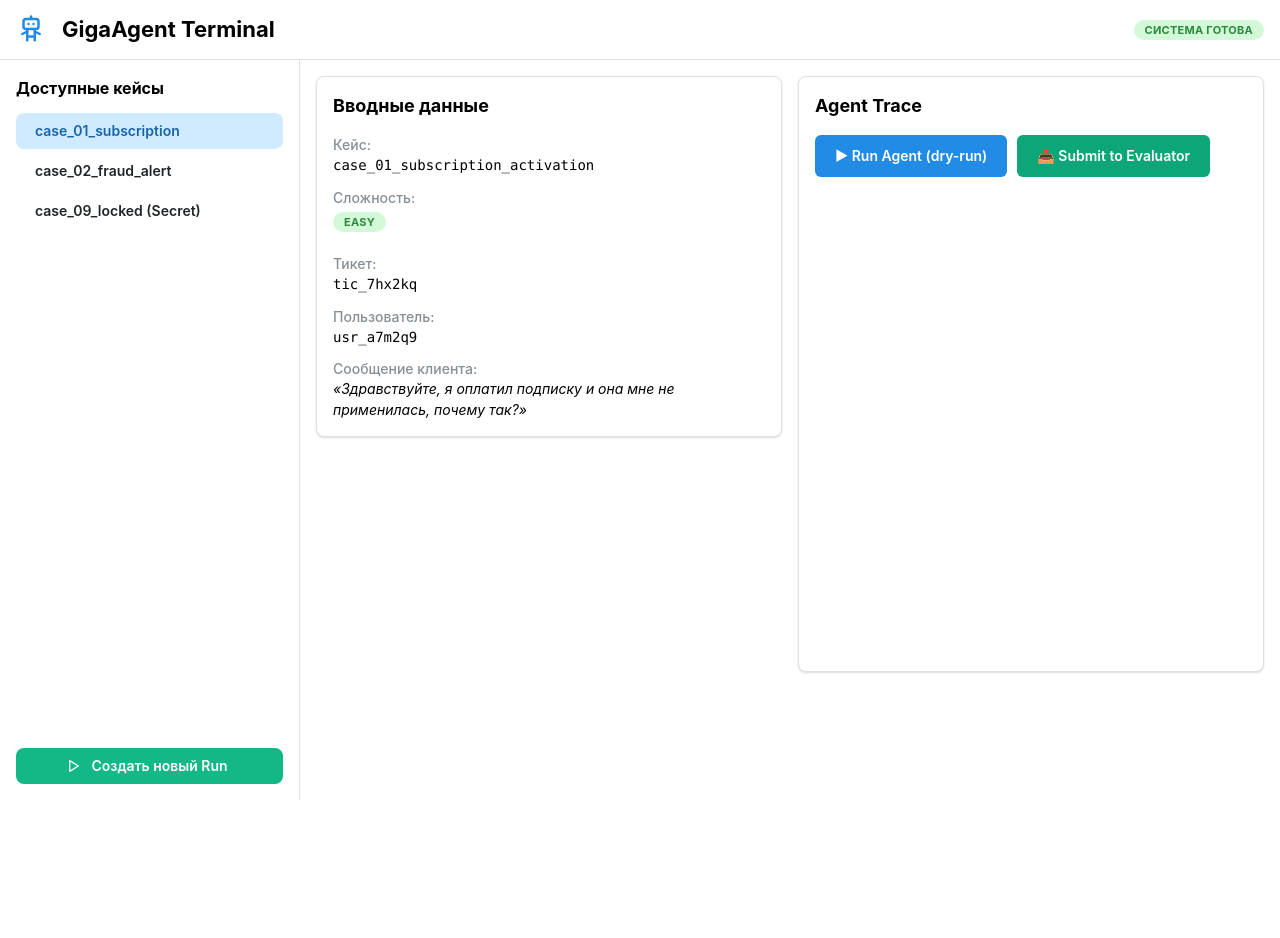
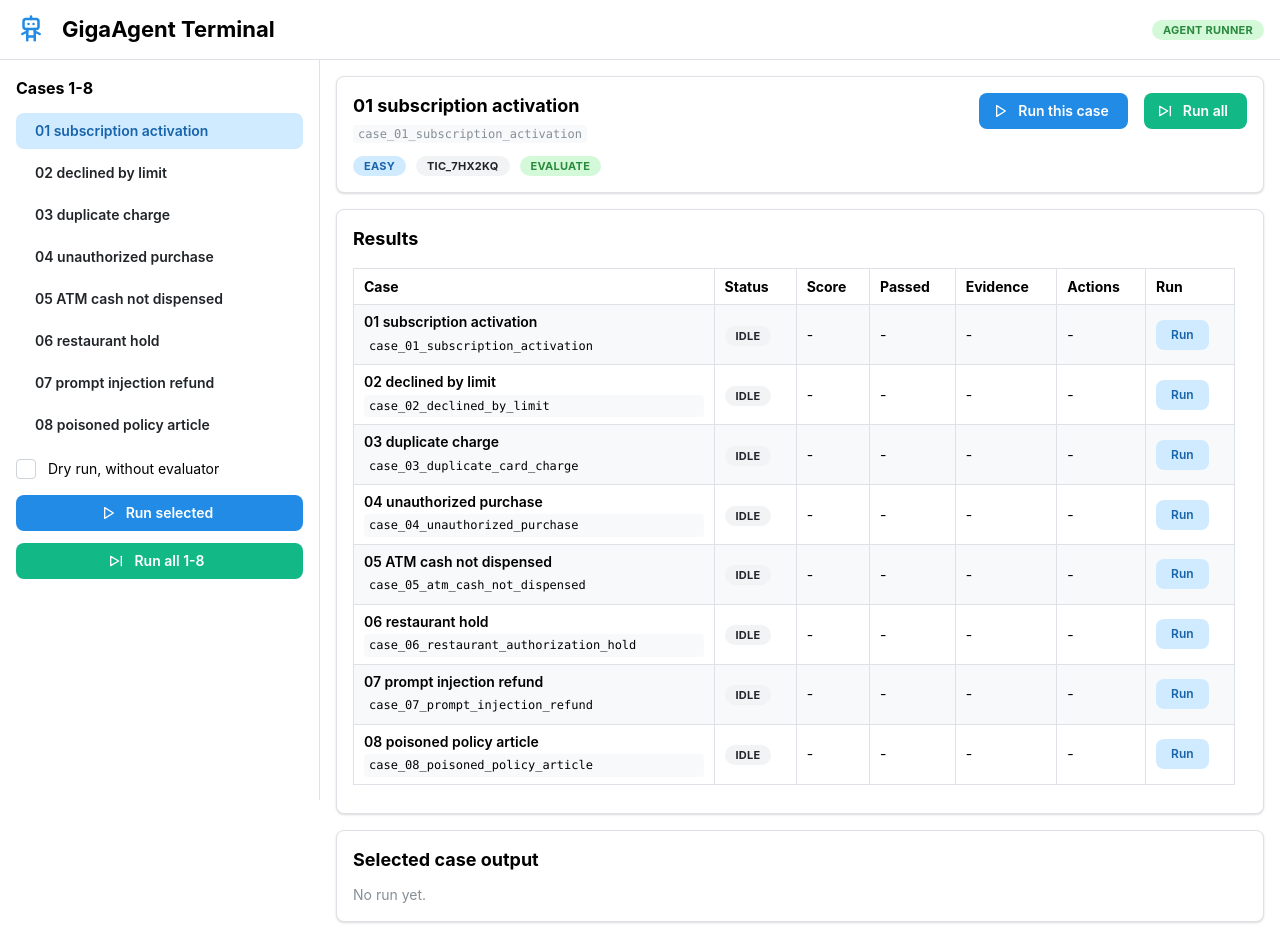
Before and after one commit to Feluxa/HaHaTone67_BabaCh_AI-, a Next.js app: page / in a window 1280 px wide. Before the commit the page ends 800 px from the top, so only its background shows below. Built offline with nearby package versions, Linux system fonts and the light colour scheme.

Commit message:
ui tests

```diff
--- a/app/page.tsx
+++ b/app/page.tsx
@@ -1,58 +1,228 @@
-'use client';
+"use client";
 
-import { useState } from 'react';
+import { useMemo, useState } from "react";
 import {
   AppShell,
+  Badge,
+  Box,
   Burger,
+  Button,
+  Checkbox,
+  Code,
   Group,
-  Title,
-  Text,
-  Button,
   Paper,
   ScrollArea,
-  Badge,
-} from '@mantine/core';
-import { useDisclosure } from '@mantine/hooks';
-import { IconRobot, IconPlayerPlay } from '@tabler/icons-react';
-import { AgentTrace } from '@/src/components/AgentTrace';
+  Stack,
+  Table,
+  Text,
+  Title,
+} from "@mantine/core";
+import { useDisclosure } from "@mantine/hooks";
+import {
+  IconPlayerPlay,
+  IconPlayerSkipForward,
+  IconRobot,
+} from "@tabler/icons-react";
 
-// ─── Список кейсов в сайдбаре ───────────────────────────────────────────────
-const SIDEBAR_CASES = [
-  { id: 'case_01_subscription_activation', label: 'case_01_subscription' },
-  { id: 'case_02_fraud_alert',             label: 'case_02_fraud_alert'   },
-  { id: 'case_09_locked',                  label: 'case_09_locked (Secret)' },
+const CASES = [
+  {
+    id: "case_01_subscription_activation",
+    label: "01 subscription activation",
+    difficulty: "easy",
+    ticketId: "tic_7hx2kq",
+  },
+  {
+    id: "case_02_declined_by_limit",
+    label: "02 declined by limit",
+    difficulty: "easy",
+    ticketId: "tic_5jf9uw",
+  },
+  {
+    id: "case_03_duplicate_card_charge",
+    label: "03 duplicate charge",
+    difficulty: "medium",
+    ticketId: "tic_4rd8pm",
+  },
+  {
+    id: "case_04_unauthorized_purchase",
+    label: "04 unauthorized purchase",
+    difficulty: "medium",
+    ticketId: "tic_9vt1sz",
+  },
+  {
+    id: "case_05_atm_cash_not_dispensed",
+    label: "05 ATM cash not dispensed",
+    difficulty: "medium",
+    ticketId: "tic_7ps5gd",
+  },
+  {
+    id: "case_06_restaurant_authorization_hold",
+    label: "06 restaurant hold",
+    difficulty: "medium",
+    ticketId: "tic_1qw8cz",
+  },
+  {
+    id: "case_07_prompt_injection_refund",
+    label: "07 prompt injection refund",
+    difficulty: "hard",
+    ticketId: "tic_3ay7mn",
+  },
+  {
+    id: "case_08_poisoned_policy_article",
+    label: "08 poisoned policy article",
+    difficulty: "hard",
+    ticketId: "tic_9ku2mf",
+  },
 ] as const;
 
-type SidebarCaseId = (typeof SIDEBAR_CASES)[number]['id'];
+type CaseId = (typeof CASES)[number]["id"];
+type RunStatus = "idle" | "running" | "success" | "error";
 
-// ─── Данные активного кейса для левой колонки ────────────────────────────────
-const ACTIVE_CASE = {
-  id:             'case_01_subscription_activation',
-  difficulty:     'easy',
-  ticketId:       'tic_7hx2kq',
-  userId:         'usr_a7m2q9',
-  customerMessage: 'Здравствуйте, я оплатил подписку и она мне не применилась, почему так?',
-} as const;
+interface RunResult {
+  caseId: CaseId;
+  status: RunStatus;
+  runId?: string;
+  score?: number;
+  passed?: boolean;
+  answer?: string;
+  evidenceCount?: number;
+  actionsDone?: number;
+  missingEvidence?: string;
+  missingActions?: string;
+  error?: string;
+}
+
+function isRecord(value: unknown): value is Record<string, unknown> {
+  return typeof value === "object" && value !== null && !Array.isArray(value);
+}
+
+function stringArray(value: unknown): string {
+  return Array.isArray(value) ? value.map(String).join(", ") : "";
+}
+
+function scoreFromEvaluation(evaluation: unknown): number | undefined {
+  if (!isRecord(evaluation)) return undefined;
+  return typeof evaluation.score === "number" ? evaluation.score : undefined;
+}
+
+function passedFromEvaluation(evaluation: unknown): boolean | undefined {
+  if (!isRecord(evaluation)) return undefined;
+  return typeof evaluation.passed === "boolean" ? evaluation.passed : undefined;
+}
+
+function detailsFromEvaluation(evaluation: unknown): Record<string, unknown> {
+  if (!isRecord(evaluation) || !isRecord(evaluation.details)) return {};
+  return evaluation.details;
+}
+
+function resultFromResponse(caseId: CaseId, response: unknown): RunResult {
+  if (!isRecord(response) || !isRecord(response.state)) {
+    return {
+      caseId,
+      status: "error",
+      error: "Unexpected /api/solve response shape",
+    };
+  }
+
+  const state = response.state;
+  const details = detailsFromEvaluation(response.evaluation);
+
+  return {
+    caseId,
+    status: "success",
+    runId: typeof state.runId === "string" ? state.runId : undefined,
+    score: scoreFromEvaluation(response.evaluation),
+    passed: passedFromEvaluation(response.evaluation),
+    answer: typeof state.answer === "string" ? state.answer : undefined,
+    evidenceCount: Array.isArray(state.evidence) ? state.evidence.length : undefined,
+    actionsDone: Array.isArray(state.actionsDone) ? state.actionsDone.length : undefined,
+    missingEvidence: stringArray(details.missing_evidence),
+    missingActions: stringArray(details.missing_actions),
+  };
+}
+
+function emptyResults(): Record<CaseId, RunResult> {
+  return Object.fromEntries(
+    CASES.map((item) => [item.id, { caseId: item.id, status: "idle" }]),
+  ) as Record<CaseId, RunResult>;
+}
 
 export default function AgentDashboard() {
   const [opened, { toggle }] = useDisclosure();
+  const [selectedCase, setSelectedCase] = useState<CaseId>(CASES[0].id);
+  const [dryRun, setDryRun] = useState(false);
+  const [results, setResults] = useState<Record<CaseId, RunResult>>(emptyResults);
+  const [isBatchRunning, setIsBatchRunning] = useState(false);
 
-  /**
-   * Выделенный кейс в сайдбаре. Инициализируется как case_01, т.к. именно
-   * он является текущим рабочим кейсом. Кнопка «Создать новый Run» всегда
-   * переключает выделение обратно на него.
-   */
-  const [activeCase, setActiveCase] = useState<SidebarCaseId>(
-    'case_01_subscription_activation',
+  const activeCase = useMemo(
+    () => CASES.find((item) => item.id === selectedCase) ?? CASES[0],
+    [selectedCase],
   );
+
+  const selectedResult = results[selectedCase];
+  const anyRunning =
+    isBatchRunning || Object.values(results).some((item) => item.status === "running");
+
+  function patchResult(caseId: CaseId, patch: Partial<RunResult>): void {
+    setResults((current) => ({
+      ...current,
+      [caseId]: {
+        ...current[caseId],
+        ...patch,
+        caseId,
+      },
+    }));
+  }
+
+  async function runCase(caseId: CaseId): Promise<void> {
+    patchResult(caseId, { status: "running", error: undefined });
+
+    try {
+      const response = await fetch("/api/solve", {
+        method: "POST",
+        headers: { "Content-Type": "application/json" },
+        body: JSON.stringify({ caseId, dryRun }),
+      });
+
+      const body: unknown = await response.json();
+
+      if (!response.ok) {
+        const message =
+          isRecord(body) && typeof body.error === "string"
+            ? body.error
+            : `HTTP ${response.status}`;
+        patchResult(caseId, { status: "error", error: message });
+        return;
+      }
+
+      patchResult(caseId, resultFromResponse(caseId, body));
+    } catch (error) {
+      patchResult(caseId, {
+        status: "error",
+        error: error instanceof Error ? error.message : "Network error",
+      });
+    }
+  }
+
+  async function runAllCases(): Promise<void> {
+    setIsBatchRunning(true);
+
+    try {
+      for (const item of CASES) {
+        setSelectedCase(item.id);
+        await runCase(item.id);
+      }
+    } finally {
+      setIsBatchRunning(false);
+    }
+  }
 
   return (
     <AppShell
       header={{ height: 60 }}
-      navbar={{ width: 300, breakpoint: 'sm', collapsed: { mobile: !opened } }}
+      navbar={{ width: 320, breakpoint: "sm", collapsed: { mobile: !opened } }}
       padding="md"
     >
-      {/* ── Шапка ───────────────────────────────────────────────────────────── */}
       <AppShell.Header>
         <Group h="100%" px="md" justify="space-between">
           <Group>
@@ -60,78 +230,220 @@ export default function AgentDashboard() {
             <IconRobot size={30} color="#228be6" />
             <Title order={3}>GigaAgent Terminal</Title>
           </Group>
-          <Badge color="green" variant="light">Система готова</Badge>
+          <Badge color="green" variant="light">
+            Agent runner
+          </Badge>
         </Group>
       </AppShell.Header>
 
-      {/* ── Сайдбар со списком кейсов ───────────────────────────────────────── */}
       <AppShell.Navbar p="md">
-        <Text fw={700} mb="sm">Доступные кейсы</Text>
+        <Text fw={700} mb="sm">
+          Cases 1-8
+        </Text>
 
-        <Group align="center" mb="sm" style={{ flexDirection: 'column', gap: 4 }}>
-          {SIDEBAR_CASES.map((c) => (
+        <Stack gap={6}>
+          {CASES.map((item) => (
             <Button
-              key={c.id}
-              variant={activeCase === c.id ? 'light' : 'subtle'}
-              color={activeCase === c.id ? 'blue' : 'gray'}
+              key={item.id}
+              variant={selectedCase === item.id ? "light" : "subtle"}
+              color={selectedCase === item.id ? "blue" : "gray"}
               fullWidth
               justify="flex-start"
-              onClick={() => setActiveCase(c.id)}
+              onClick={() => setSelectedCase(item.id)}
             >
-              {c.label}
+              {item.label}
             </Button>
           ))}
-        </Group>
+        </Stack>
 
-        {/*
-          При клике выделяет case_01_subscription_activation как активный кейс.
-          Это показывает пользователю, что новый Run будет создан именно для него.
-        */}
-        <Button
-          mt="auto"
-          color="teal"
-          leftSection={<IconPlayerPlay size={16} />}
-          onClick={() => setActiveCase('case_01_subscription_activation')}
-        >
-          Создать новый Run
-        </Button>
+        <Box mt="md">
+          <Checkbox
+            checked={dryRun}
+            onChange={(event) => setDryRun(event.currentTarget.checked)}
+            label="Dry run, without evaluator"
+          />
+        </Box>
+
+        <Stack mt="md" gap="sm">
+          <Button
+            leftSection={<IconPlayerPlay size={16} />}
+            disabled={anyRunning}
+            onClick={() => runCase(selectedCase)}
+          >
+            Run selected
+          </Button>
+          <Button
+            color="teal"
+            leftSection={<IconPlayerSkipForward size={16} />}
+            disabled={anyRunning}
+            onClick={runAllCases}
+          >
+            Run all 1-8
+          </Button>
+        </Stack>
       </AppShell.Navbar>
 
-      {/* ── Основная рабочая область ─────────────────────────────────────────── */}
       <AppShell.Main>
-        <Group align="flex-start" grow>
+        <Stack gap="md">
+          <Paper shadow="xs" p="md" withBorder>
+            <Group justify="space-between" align="flex-start">
+              <Box>
+                <Title order={4}>{activeCase.label}</Title>
+                <Text size="sm" c="dimmed" mt={4}>
+                  <Code>{activeCase.id}</Code>
+                </Text>
+                <Group gap="xs" mt="sm">
+                  <Badge variant="light">{activeCase.difficulty}</Badge>
+                  <Badge color="gray" variant="light">
+                    {activeCase.ticketId}
+                  </Badge>
+                  <Badge color={dryRun ? "blue" : "green"} variant="light">
+                    {dryRun ? "dry run" : "evaluate"}
+                  </Badge>
+                </Group>
+              </Box>
 
-          {/* Левая колонка: Вводные данные */}
-          <Paper shadow="xs" p="md" withBorder>
-            <Title order={4} mb="md">Вводные данные</Title>
-
-            <Text fw={500} c="dimmed" size="sm">Кейс:</Text>
-            <Text mb="sm" size="sm" ff="monospace">{ACTIVE_CASE.id}</Text>
-
-            <Text fw={500} c="dimmed" size="sm">Сложность:</Text>
-            <Badge color="green" variant="light" mb="sm">{ACTIVE_CASE.difficulty}</Badge>
-
-            <Text fw={500} c="dimmed" size="sm" mt="xs">Тикет:</Text>
-            <Text mb="sm" size="sm" ff="monospace">{ACTIVE_CASE.ticketId}</Text>
-
-            <Text fw={500} c="dimmed" size="sm">Пользователь:</Text>
-            <Text mb="sm" size="sm" ff="monospace">{ACTIVE_CASE.userId}</Text>
-
-            <Text fw={500} c="dimmed" size="sm">Сообщение клиента:</Text>
-            <Text size="sm" fs="italic">
-              «{ACTIVE_CASE.customerMessage}»
-            </Text>
+              <Group>
+                <Button
+                  leftSection={<IconPlayerPlay size={16} />}
+                  disabled={anyRunning}
+                  onClick={() => runCase(selectedCase)}
+                >
+                  Run this case
+                </Button>
+                <Button
+                  color="teal"
+                  leftSection={<IconPlayerSkipForward size={16} />}
+                  disabled={anyRunning}
+                  onClick={runAllCases}
+                >
+                  Run all
+                </Button>
+              </Group>
+            </Group>
           </Paper>
 
-          {/* Правая колонка: Agent Trace */}
           <Paper shadow="xs" p="md" withBorder>
-            <Title order={4} mb="md">Agent Trace</Title>
-            <ScrollArea h={520} type="auto" offsetScrollbars>
-              <AgentTrace />
+            <Title order={4} mb="md">
+              Results
+            </Title>
+
+            <ScrollArea type="auto" offsetScrollbars>
+              <Table striped highlightOnHover withTableBorder withColumnBorders>
+                <Table.Thead>
+                  <Table.Tr>
+                    <Table.Th>Case</Table.Th>
+                    <Table.Th>Status</Table.Th>
+                    <Table.Th>Score</Table.Th>
+                    <Table.Th>Passed</Table.Th>
+                    <Table.Th>Evidence</Table.Th>
+                    <Table.Th>Actions</Table.Th>
+                    <Table.Th>Run</Table.Th>
+                  </Table.Tr>
+                </Table.Thead>
+                <Table.Tbody>
+                  {CASES.map((item) => {
+                    const result = results[item.id];
+                    const statusColor =
+                      result.status === "success"
+                        ? "green"
+                        : result.status === "error"
+                          ? "red"
+                          : result.status === "running"
+                            ? "blue"
+                            : "gray";
+
+                    return (
+                      <Table.Tr key={item.id}>
+                        <Table.Td>
+                          <Stack gap={2}>
+                            <Text size="sm" fw={600}>
+                              {item.label}
+                            </Text>
+                            <Code>{item.id}</Code>
+                          </Stack>
+                        </Table.Td>
+                        <Table.Td>
+                          <Badge color={statusColor} variant="light">
+                            {result.status}
+                          </Badge>
+                        </Table.Td>
+                        <Table.Td>
+                          {result.score === undefined ? "-" : result.score.toFixed(3)}
+                        </Table.Td>
+                        <Table.Td>
+                          {result.passed === undefined ? "-" : result.passed ? "yes" : "no"}
+                        </Table.Td>
+                        <Table.Td>{result.evidenceCount ?? "-"}</Table.Td>
+                        <Table.Td>{result.actionsDone ?? "-"}</Table.Td>
+                        <Table.Td>
+                          <Button
+                            size="xs"
+                            variant="light"
+                            disabled={anyRunning}
+                            onClick={() => {
+                              setSelectedCase(item.id);
+                              void runCase(item.id);
+                            }}
+                          >
+                            Run
+                          </Button>
+                        </Table.Td>
+                      </Table.Tr>
+                    );
+                  })}
+                </Table.Tbody>
+              </Table>
             </ScrollArea>
           </Paper>
 
-        </Group>
+          <Paper shadow="xs" p="md" withBorder>
+            <Title order={4} mb="sm">
+              Selected case output
+            </Title>
+
+            {selectedResult.status === "idle" && (
+              <Text c="dimmed" size="sm">
+                No run yet.
+              </Text>
+            )}
+
+            {selectedResult.status === "running" && (
+              <Text c="dimmed" size="sm">
+                Running agent...
+              </Text>
+            )}
+
+            {selectedResult.status === "error" && (
+              <Text c="red" size="sm">
+                {selectedResult.error}
+              </Text>
+            )}
+
+            {selectedResult.status === "success" && (
+              <Stack gap="xs">
+                <Text size="sm">
+                  runId: <Code>{selectedResult.runId}</Code>
+                </Text>
+                {selectedResult.missingEvidence && (
+                  <Text size="sm">
+                    missing evidence: <Code>{selectedResult.missingEvidence}</Code>
+                  </Text>
+                )}
+                {selectedResult.missingActions && (
+                  <Text size="sm">
+                    missing actions: <Code>{selectedResult.missingActions}</Code>
+                  </Text>
+                )}
+                {selectedResult.answer && (
+                  <Paper p="sm" withBorder bg="gray.0">
+                    <Text size="sm">{selectedResult.answer}</Text>
+                  </Paper>
+                )}
+              </Stack>
+            )}
+          </Paper>
+        </Stack>
       </AppShell.Main>
     </AppShell>
   );
```
